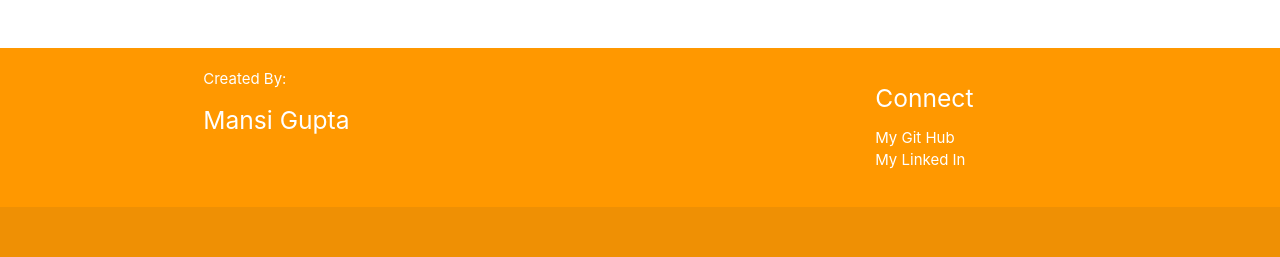
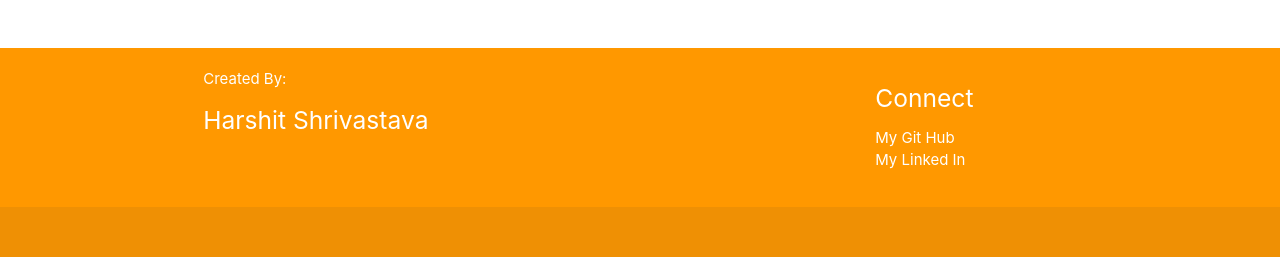
Before and after one commit to Harshit-Shrivastava21/Car-Price-Prediction, a Flask app: page / in a window 1280 px wide. Shown: the part 983-1240 px from the top of the page. Run offline with Flask 2, Linux system fonts and the light colour scheme; parts of the project's set-up code (start-up, migrations or seed data) failed here and were passed over; some libraries are stand-ins or nearby versions.

Commit message:
Update index.html

```diff
--- a/Car-price-prediction-main/templates/index.html
+++ b/Car-price-prediction-main/templates/index.html
@@ -149,7 +149,7 @@
       <div class="row">
         <div class="col l6 s12">
           <h7 class="white-text">Created By:</h7>
-          <h5 class="white-text">Mansi Gupta</h5>
+          <h5 class="white-text">Harshit Shrivastava</h5>
 
           <p class="grey-text text-lighten-4"></p>
 
@@ -167,8 +167,8 @@
         <div class="col l3 s12">
           <h5 class="white-text">Connect</h5>
           <ul>
-            <li><a class="white-text" href="https://github.com/Mansi-Gupta359">My Git Hub</a></li>
-            <li><a class="white-text" href="https://www.linkedin.com/in/mansi-gupta-b13b97185/">My Linked In</a></li>
+            <li><a class="white-text" href="https://github.com/Harshit-Shrivastava21">My Git Hub</a></li>
+            <li><a class="white-text" href="https://www.linkedin.com/in/harshit-shrivastava-19a27a176/">My Linked In</a></li>
             <li><a class="white-text" href="#!"></a></li>
           </ul>
         </div>
```
